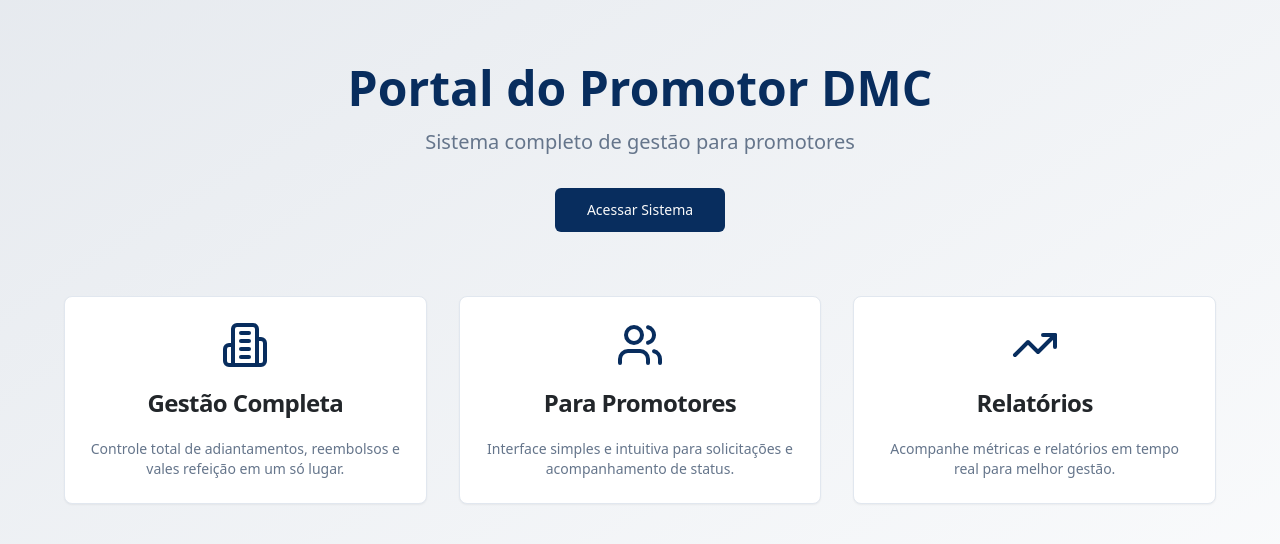
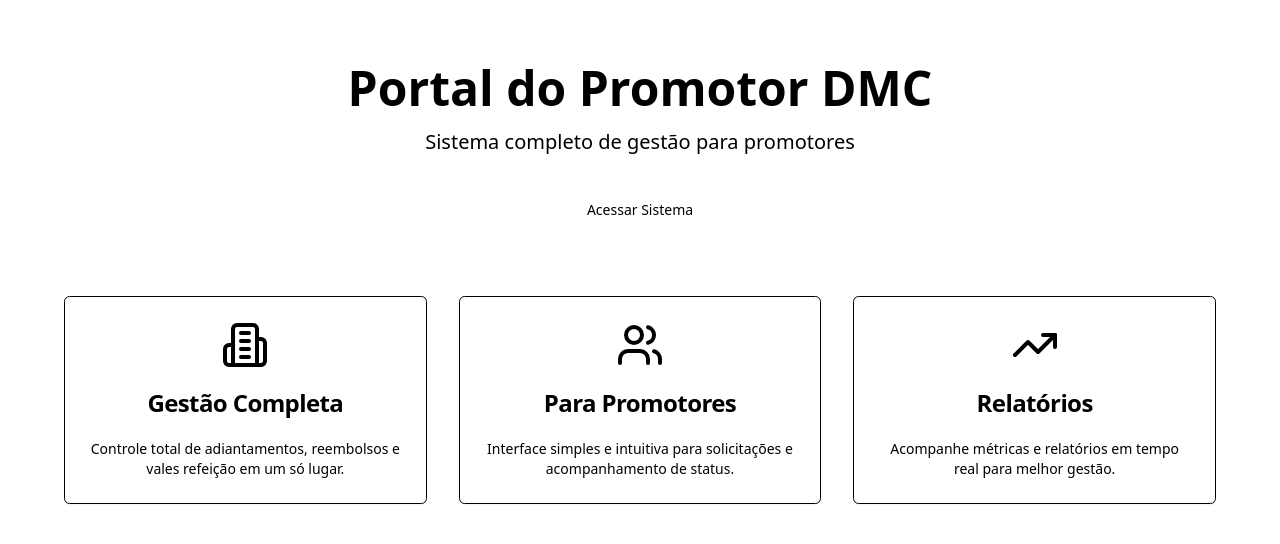
Before and after one commit to Fakini14/promotor-connect-hub, a React (Vite) app: page / in a window 1280 px wide. Shown: the top 544 px of the page. Built offline with nearby package versions, Linux system fonts and the light colour scheme.

Commit message:
Update CSS variables
Update CSS variables to match the provided code.

```diff
--- a/src/index.css
+++ b/src/index.css
@@ -8,102 +8,99 @@ All colors MUST be HSL.
 
 @layer base {
   :root {
-    --background: 0 0% 100%;
-    --foreground: 210 11% 15%;
-
-    --card: 0 0% 100%;
-    --card-foreground: 210 11% 15%;
-
-    --popover: 0 0% 100%;
-    --popover-foreground: 210 11% 15%;
-
-    --primary: 214 84% 20%;
-    --primary-foreground: 0 0% 98%;
-
-    --secondary: 210 40% 96%;
-    --secondary-foreground: 214 84% 20%;
-
-    --muted: 210 40% 96%;
-    --muted-foreground: 215 16% 47%;
-
-    --accent: 214 32% 91%;
-    --accent-foreground: 214 84% 20%;
-
-    --destructive: 0 84% 60%;
-    --destructive-foreground: 0 0% 98%;
-
-    --border: 214 32% 91%;
-    --input: 214 32% 91%;
-    --ring: 214 84% 20%;
-
-    --success: 142 76% 36%;
-    --success-foreground: 0 0% 98%;
-
-    --warning: 38 92% 50%;
-    --warning-foreground: 0 0% 98%;
-
-    --gradient-primary: linear-gradient(135deg, hsl(214 84% 20%), hsl(214 76% 30%));
-    --gradient-secondary: linear-gradient(135deg, hsl(210 40% 96%), hsl(214 32% 91%));
-
-    --shadow-soft: 0 2px 4px -1px hsl(214 32% 91% / 0.2);
-    --shadow-medium: 0 4px 6px -1px hsl(214 32% 91% / 0.3);
-    --shadow-strong: 0 10px 15px -3px hsl(214 32% 91% / 0.4);
-
-    --radius: 0.5rem;
-
-    --sidebar-background: 0 0% 98%;
-
-    --sidebar-foreground: 240 5.3% 26.1%;
-
-    --sidebar-primary: 240 5.9% 10%;
-
-    --sidebar-primary-foreground: 0 0% 98%;
-
-    --sidebar-accent: 240 4.8% 95.9%;
-
-    --sidebar-accent-foreground: 240 5.9% 10%;
-
-    --sidebar-border: 220 13% 91%;
-
-    --sidebar-ring: 217.2 91.2% 59.8%;
+    --background: #f0f0f0;
+    --foreground: #333333;
+    --card: #f5f5f5;
+    --card-foreground: #333333;
+    --popover: #f5f5f5;
+    --popover-foreground: #333333;
+    --primary: #9b2c2c;
+    --primary-foreground: #ffffff;
+    --secondary: #e0e0e0;
+    --secondary-foreground: #333333;
+    --muted: #d9d9d9;
+    --muted-foreground: #666666;
+    --accent: #c0c0c0;
+    --accent-foreground: #333333;
+    --destructive: #cc3333;
+    --destructive-foreground: #ffffff;
+    --border: #d0d0d0;
+    --input: #e0e0e0;
+    --ring: #606060;
+    --chart-1: #606060;
+    --chart-2: #476666;
+    --chart-3: #909090;
+    --chart-4: #a8a8a8;
+    --chart-5: #c0c0c0;
+    --sidebar-background: #eaeaea;
+    --sidebar-foreground: #333333;
+    --sidebar-primary: #606060;
+    --sidebar-primary-foreground: #ffffff;
+    --sidebar-accent: #c0c0c0;
+    --sidebar-accent-foreground: #333333;
+    --sidebar-border: #d0d0d0;
+    --sidebar-ring: #606060;
+    --font-sans: Montserrat, sans-serif;
+    --font-serif: Georgia, serif;
+    --font-mono: Fira Code, monospace;
+    --radius: 0.35rem;
+    --shadow-2xs: 0px 2px 0px 0px hsl(0 0% 20% / 0.07);
+    --shadow-xs: 0px 2px 0px 0px hsl(0 0% 20% / 0.07);
+    --shadow-sm: 0px 2px 0px 0px hsl(0 0% 20% / 0.15), 0px 1px 2px -1px hsl(0 0% 20% / 0.15);
+    --shadow: 0px 2px 0px 0px hsl(0 0% 20% / 0.15), 0px 1px 2px -1px hsl(0 0% 20% / 0.15);
+    --shadow-md: 0px 2px 0px 0px hsl(0 0% 20% / 0.15), 0px 2px 4px -1px hsl(0 0% 20% / 0.15);
+    --shadow-lg: 0px 2px 0px 0px hsl(0 0% 20% / 0.15), 0px 4px 6px -1px hsl(0 0% 20% / 0.15);
+    --shadow-xl: 0px 2px 0px 0px hsl(0 0% 20% / 0.15), 0px 8px 10px -1px hsl(0 0% 20% / 0.15);
+    --shadow-2xl: 0px 2px 0px 0px hsl(0 0% 20% / 0.38);
+    --tracking-normal: 0em;
+    --spacing: 0.25rem;
   }
 
   .dark {
-    --background: 222.2 84% 4.9%;
-    --foreground: 210 40% 98%;
-
-    --card: 222.2 84% 4.9%;
-    --card-foreground: 210 40% 98%;
-
-    --popover: 222.2 84% 4.9%;
-    --popover-foreground: 210 40% 98%;
-
-    --primary: 210 40% 98%;
-    --primary-foreground: 222.2 47.4% 11.2%;
-
-    --secondary: 217.2 32.6% 17.5%;
-    --secondary-foreground: 210 40% 98%;
-
-    --muted: 217.2 32.6% 17.5%;
-    --muted-foreground: 215 20.2% 65.1%;
-
-    --accent: 217.2 32.6% 17.5%;
-    --accent-foreground: 210 40% 98%;
-
-    --destructive: 0 62.8% 30.6%;
-    --destructive-foreground: 210 40% 98%;
-
-    --border: 217.2 32.6% 17.5%;
-    --input: 217.2 32.6% 17.5%;
-    --ring: 212.7 26.8% 83.9%;
-    --sidebar-background: 240 5.9% 10%;
-    --sidebar-foreground: 240 4.8% 95.9%;
-    --sidebar-primary: 224.3 76.3% 48%;
-    --sidebar-primary-foreground: 0 0% 100%;
-    --sidebar-accent: 240 3.7% 15.9%;
-    --sidebar-accent-foreground: 240 4.8% 95.9%;
-    --sidebar-border: 240 3.7% 15.9%;
-    --sidebar-ring: 217.2 91.2% 59.8%;
+    --background: #1a1a1a;
+    --foreground: #d9d9d9;
+    --card: #202020;
+    --card-foreground: #d9d9d9;
+    --popover: #202020;
+    --popover-foreground: #d9d9d9;
+    --primary: #a0a0a0;
+    --primary-foreground: #1a1a1a;
+    --secondary: #303030;
+    --secondary-foreground: #d9d9d9;
+    --muted: #2a2a2a;
+    --muted-foreground: #808080;
+    --accent: #404040;
+    --accent-foreground: #d9d9d9;
+    --destructive: #e06666;
+    --destructive-foreground: #ffffff;
+    --border: #353535;
+    --input: #303030;
+    --ring: #a0a0a0;
+    --chart-1: #a0a0a0;
+    --chart-2: #7e9ca0;
+    --chart-3: #707070;
+    --chart-4: #585858;
+    --chart-5: #404040;
+    --sidebar-background: #1f1f1f;
+    --sidebar-foreground: #d9d9d9;
+    --sidebar-primary: #a0a0a0;
+    --sidebar-primary-foreground: #1a1a1a;
+    --sidebar-accent: #404040;
+    --sidebar-accent-foreground: #d9d9d9;
+    --sidebar-border: #353535;
+    --sidebar-ring: #a0a0a0;
+    --font-sans: Inter, sans-serif;
+    --font-serif: Georgia, serif;
+    --font-mono: Fira Code, monospace;
+    --radius: 0.35rem;
+    --shadow-2xs: 0px 2px 0px 0px hsl(0 0% 20% / 0.07);
+    --shadow-xs: 0px 2px 0px 0px hsl(0 0% 20% / 0.07);
+    --shadow-sm: 0px 2px 0px 0px hsl(0 0% 20% / 0.15), 0px 1px 2px -1px hsl(0 0% 20% / 0.15);
+    --shadow: 0px 2px 0px 0px hsl(0 0% 20% / 0.15), 0px 1px 2px -1px hsl(0 0% 20% / 0.15);
+    --shadow-md: 0px 2px 0px 0px hsl(0 0% 20% / 0.15), 0px 2px 4px -1px hsl(0 0% 20% / 0.15);
+    --shadow-lg: 0px 2px 0px 0px hsl(0 0% 20% / 0.15), 0px 4px 6px -1px hsl(0 0% 20% / 0.15);
+    --shadow-xl: 0px 2px 0px 0px hsl(0 0% 20% / 0.15), 0px 8px 10px -1px hsl(0 0% 20% / 0.15);
+    --shadow-2xl: 0px 2px 0px 0px hsl(0 0% 20% / 0.38);
   }
 }
 
```
